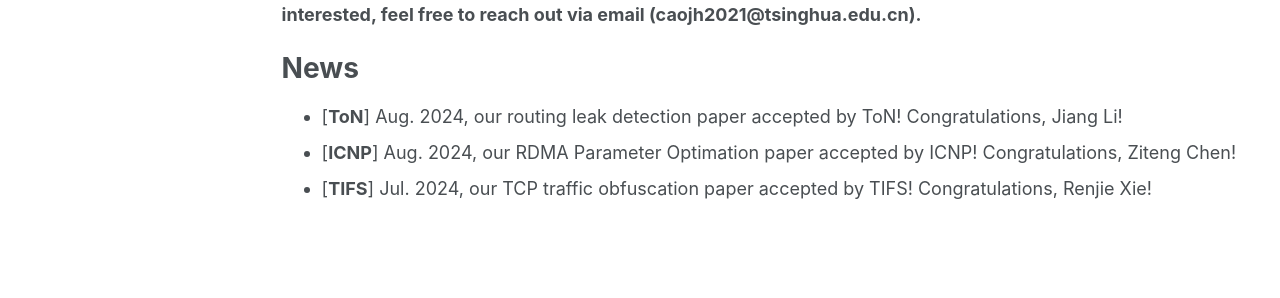
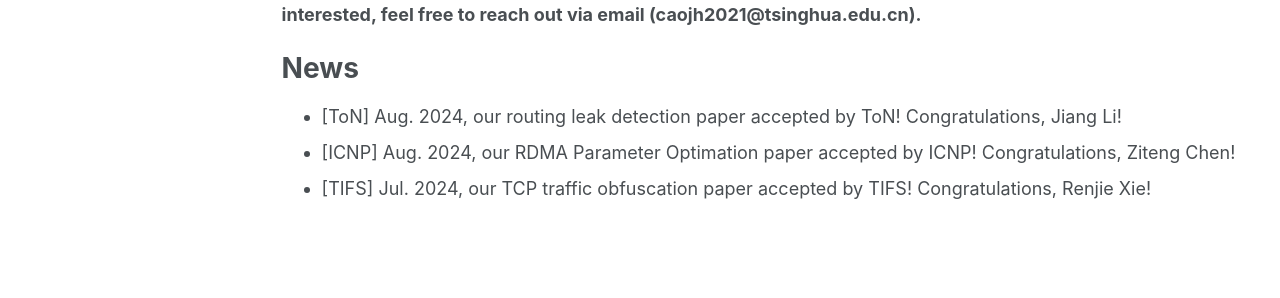
Before and after one commit to caojh15/caojh15.github.io, a Jekyll site: the page built from _pages/about.md, in a window 1280 px wide and 1398 px high. Shown: the part 770-1068 px from the top of the window. Built offline with Jekyll 4.4.1, drawn with Linux system fonts in a browser that asks for light colours; some web fonts are replaced.

```diff
--- a/_pages/about.md
+++ b/_pages/about.md
@@ -20,6 +20,6 @@ His current interests mainly focus on the following domains:
 **He is always looking for highly motivated postdocs, students, and research interns to join the group! If you're interested, feel free to reach out via email (caojh2021@tsinghua.edu.cn).**
 
 # News
-- [**ToN**] Aug. 2024, our routing leak detection paper accepted by ToN! Congratulations, Jiang Li!
-- [**ICNP**] Aug. 2024, our RDMA Parameter Optimation paper accepted by ICNP! Congratulations, Ziteng Chen!
-- [**TIFS**] Jul. 2024, our TCP traffic obfuscation paper accepted by TIFS! Congratulations, Renjie Xie!
+- [ToN] Aug. 2024, our routing leak detection paper accepted by ToN! Congratulations, Jiang Li!
+- [ICNP] Aug. 2024, our RDMA Parameter Optimation paper accepted by ICNP! Congratulations, Ziteng Chen!
+- [TIFS] Jul. 2024, our TCP traffic obfuscation paper accepted by TIFS! Congratulations, Renjie Xie!
```
